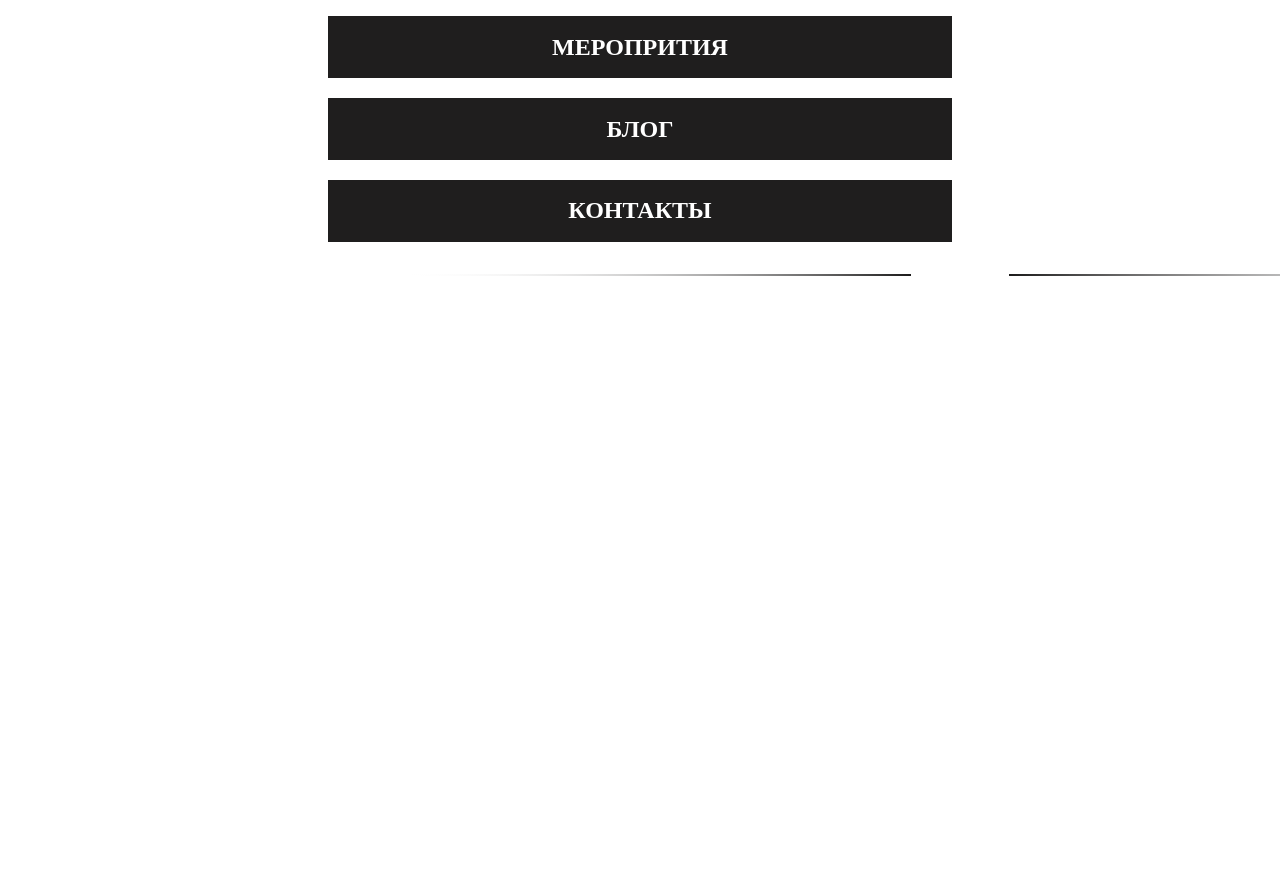
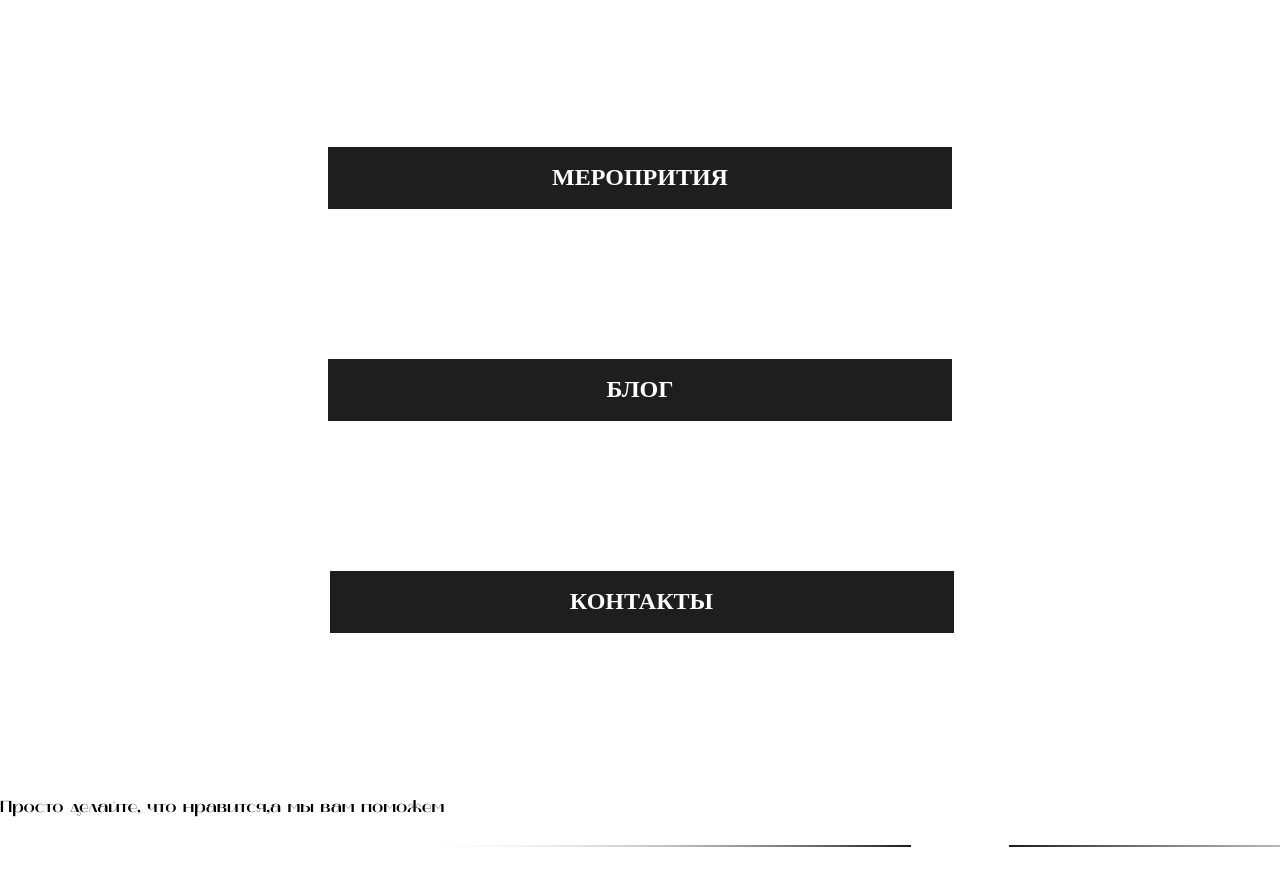
Before and after one commit to NeverTold/lenni, a plain HTML site: page index.html in a window 1280 px wide. Shown: the part 852-1738 px from the top of the page. Before the commit the page ends 1588 px from the top, so only its background shows below. Drawn offline with Linux system fonts and the light colour scheme.

Commit message:
feature: more padding and margins added, fonts added

```diff
--- /dev/null
+++ b/fonts/COPYRIGHT.txt
@@ -0,0 +1 @@
+Free for personal and comercial use
--- a/index.html
+++ b/index.html
@@ -9,7 +9,7 @@
 </head>
 <body class="body">
     <header class="page-header">
-        <div class="page-header_container body__container">
+        <div class="page-header_container body__padding">
             <a class="page-header__logo" href="#">
                 <svg viewBox="0 0 202 147" xmlns="http://www.w3.org/2000/svg" xmlns:xlink="http://www.w3.org/1999/xlink" width="202.000000" height="147.000000" fill="none" customFrame="#000000">
                     <rect id="logo" width="202.000000" height="147.000000" x="0.000000" y="0.000000" />
@@ -44,28 +44,28 @@
                     <button class="offers__btn btn">Стать арендатором</button>
                 </div>
             </section>
-            <section class="about home__about" id="about">
+            <section class="about home__about body__padding" id="about">
                 <h2 class="about__section-title section-title">О нас</h2>
                 <div class="about__container">
 
                 </div>
             </section>
-            <section class="upcoming home__upcoming" id="events">
+            <section class="upcoming home__upcoming body__padding" id="events">
                 <h2 class="upcoming__section-title section-title">Меропрития</h2>
                 <div class="upcoming__container"></div>
             </section>
-            <section class="listing home__listing" id="blog">
+            <section class="listing home__listing body__padding" id="blog">
                 <h2 class="listing__section-title section-title">Блог</h2>
                 <div class="listing__container"></div>
             </section>
-            <section class="contacts home__contacts" id="contacts">
+            <section class="contacts home__contacts body__padding" id="contacts">
                 <h2 class="contacts__section-title section-title">Контакты</h2>
                 <div class="contacts__container"></div>
             </section>
-            <div class="doit"></div>
+            <div class="doit"><p>Просто делайте, что нравится, </p> <p>а мы вам поможем</p> </div>
         </div>
     </main>
-    <div class="body__container">
+    <div class="body__padding">
         <svg viewBox="0 0 1334 2" xmlns="http://www.w3.org/2000/svg" xmlns:xlink="http://www.w3.org/1999/xlink" width="1334.000000" height="2.000000" fill="none" customFrame="#000000">
             <defs>
                 <linearGradient id="paint_linear_0" x1="618" x2="105.942871" y1="0" y2="0" gradientUnits="userSpaceOnUse">
--- a/styles/styles.css
+++ b/styles/styles.css
@@ -1,12 +1,9 @@
-h1 {
-    color: red;
+@font-face {
+    font-family: mak;
+    src: url(/fonts/MAK-bold.ttf);
 }
 .body {
-    margin: 0px;
     padding: 0;
-    display: flex;
-    flex-direction: column;
-    justify-content: center;
 }
 .page-header {
     display: flex;
@@ -15,13 +12,14 @@ h1 {
    overflow: hidden;
    background-color: rgba(222, 222, 222, 0.5);
 }
-.body__container {
+.body__padding {
     padding: 0 293px;
 }
 .page-header_container {
     display: flex;
     justify-content: space-between;
     align-items: center;
+    width: 100%;
 }
 .page-header_nav {
     display: flex;
@@ -50,6 +48,7 @@ h1 {
     display: flex;
     flex-direction: column;
     justify-content: space-between;
+    margin: 0 auto;
     width: 624px;
     height: 128px;
 
@@ -79,9 +78,27 @@ h1 {
     align-items: center;
     Width: 624px;
     Height: 62px;
+    margin: 0 auto 150px;
     text-transform: uppercase;
     color: rgba(255, 255, 255, 1);
     background-color: rgba(31, 30, 30, 1);
+}
+.upcoming {
+    margin: 110px auto 0;
+}
+.listing {
+    margin: 54px auto 0;
+}
+.contacts{
+    margin: 78px auto 150px;
+    padding-right: 290px ;
+}
+.doit {
+    display: flex;
+
+}
+.doit p {
+    font-family: mak;
 }
 .page-footer {
     height: 320px;
```
Also changed, not shown: fonts/MAK-bold.ttf (added), fonts/MAK.otf (added).
